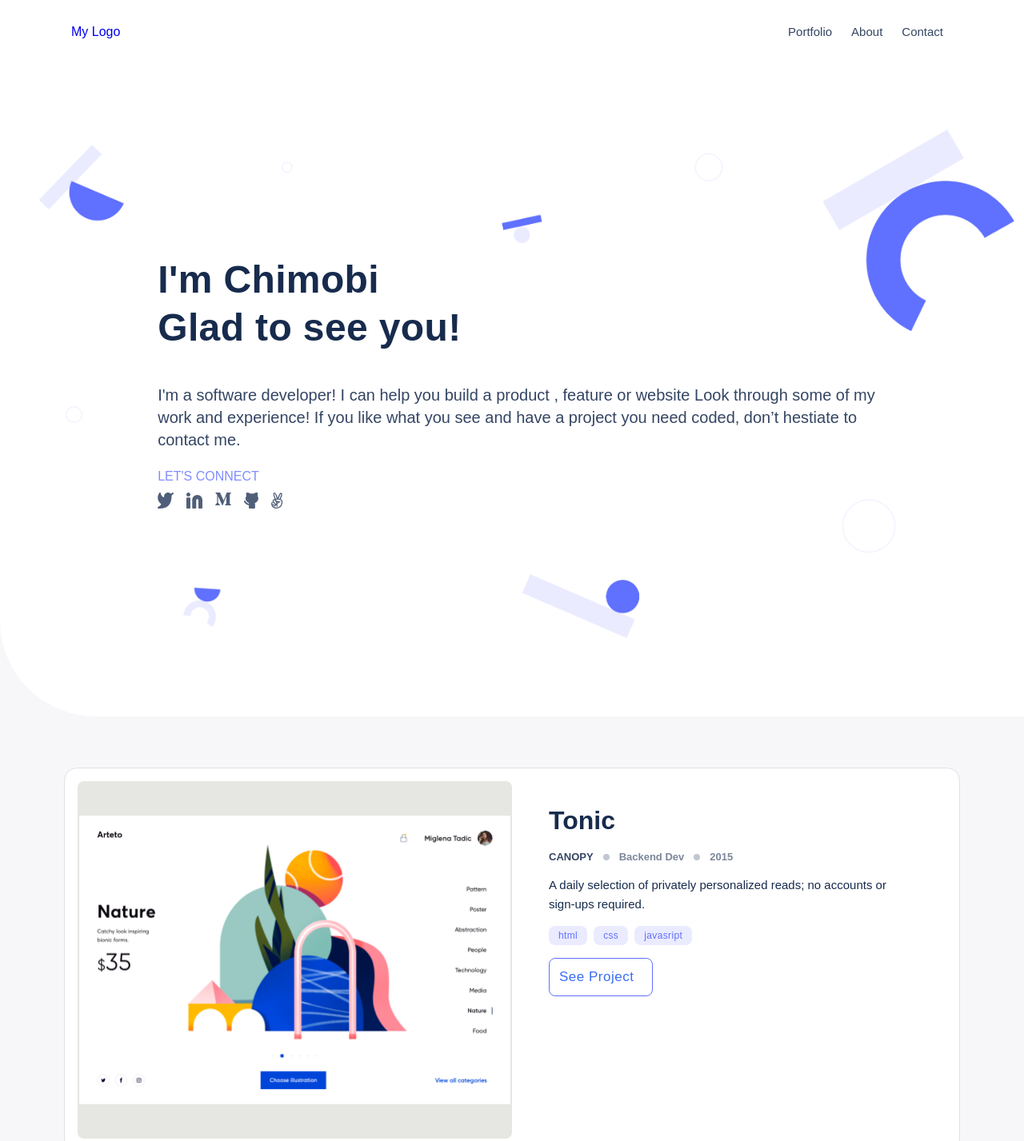
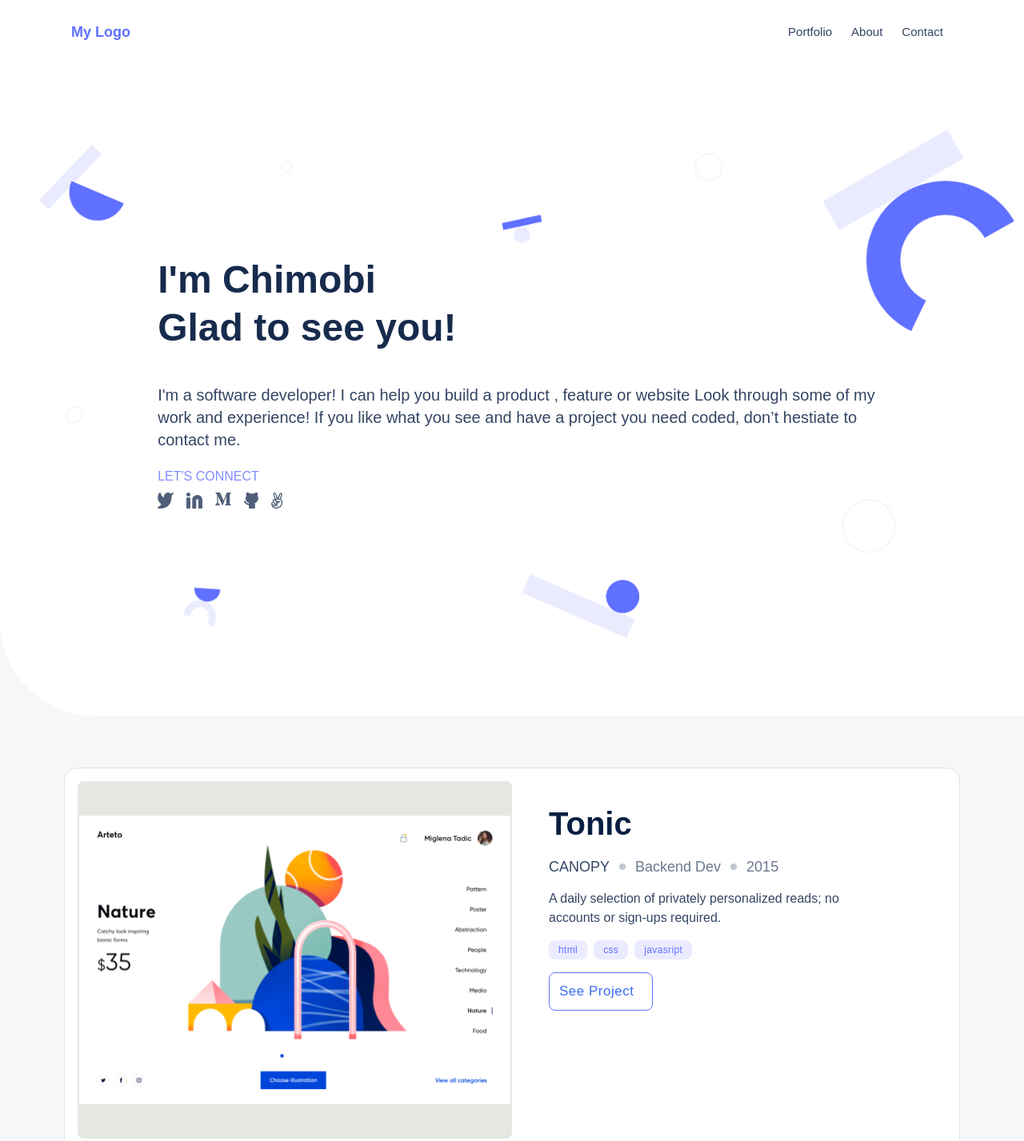
Before and after one commit to chimake/My-Portfolio, a website: page index.html in a window 1280 px wide. Shown: the top 1427 px of the page at 80% size. Drawn offline with Linux system fonts and the light colour scheme; a web font is replaced by a local one.

Commit message:
styled fonts and added poppins cdn

```diff
--- a/assets/css/style.css
+++ b/assets/css/style.css
@@ -60,6 +60,13 @@ header.toolbar .container {
   align-items: center;
   height: 4rem;
   background-color: #fff;
+}
+
+header.toolbar .container a {
+  color: #6070ff;
+  font-weight: 700;
+  font-size: 18px;
+  line-height: 20px;
 }
 
 .about-me-more li a {
@@ -194,10 +201,11 @@ h1 {
 }
 
 .media-body .role span {
-  font-weight: 600;
-  font-size: 13px;
+  font-weight: 400;
+  font-size: 18px;
+  line-height: 24px;
   line-height: 16px;
-  color: #7a869a;
+  color: #6b778c;
   display: flex;
 }
 
@@ -207,6 +215,9 @@ h1 {
 }
 
 .media-body .role span:first-child {
+  font-weight: 500;
+  font-size: 18px;
+  line-height: 24px;
   color: #344563;
 }
 
@@ -471,6 +482,7 @@ main section .media-body .description p {
     font-weight: 500;
     font-size: 15px;
     line-height: 20px;
+    font-weight: 500;
   }
 
   .desktop-bg {
@@ -493,9 +505,9 @@ main section .media-body .description p {
   }
 
   .main h1 {
+    font-weight: 700;
     font-size: 48px;
     line-height: 60px;
-    letter-spacing: 0.37px;
   }
 
   .main h1 span {
@@ -541,6 +553,17 @@ main section .media-body .description p {
 
   .media-body h4 {
     padding-top: 0.7rem;
+    font-weight: 700;
+    font-size: 40px;
+    line-height: 52px;
+    color: #091E42;
+  }
+
+  main section .media-body .description p {
+    font-weight: 400;
+    font-size: 16px;
+    line-height: 24px;
+    color: #344563;
   }
 
   .about-me-more {
@@ -561,6 +584,18 @@ main section .media-body .description p {
 
   .contact-me {
     padding: 2rem 3rem 3rem;
+  }
+
+  .contact-me .wrapper h3 {
+    font-weight: 700;
+    font-size: 40px;
+    line-height: 52px;
+  }
+
+  .contact-me .wrapper p {
+    font-weight: 400;
+    font-size: 20px;
+    line-height: 28px;
   }
 
   .contact-me .wrapper {
```
